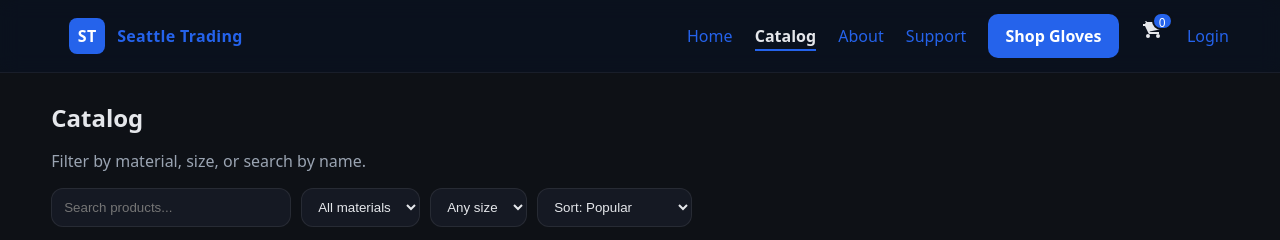
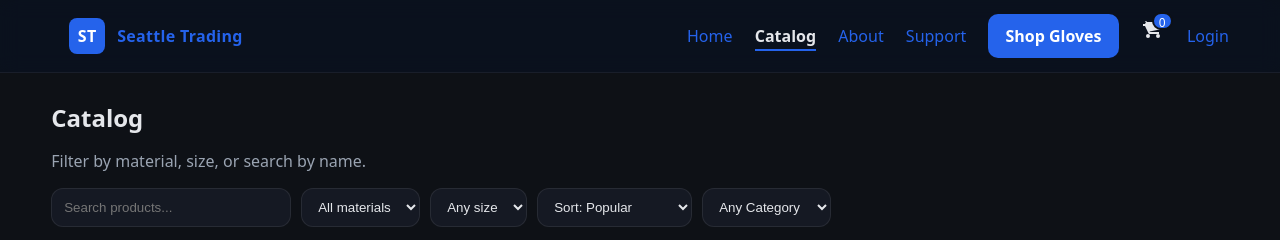
Before and after one commit to KyvinL/Seattle-Trading-Website, a plain HTML site: page catalog.html in a window 1280 px wide. Shown: the top 240 px of the page. Drawn offline with Linux system fonts and the light colour scheme.

Commit message:
Update site layout & styles

```diff
--- a/catalog.html
+++ b/catalog.html
@@ -71,6 +71,12 @@
           <option value="price-asc">Price: Low to High</option>
           <option value="price-desc">Price: High to Low</option>
         </select>
+        <select id="category" class="select" onchange="renderCatalog()">
+          <option value="all">Any Category</option>
+          <option>Medical</option>
+          <option>Industrial</option>
+          <option>Chemo Rated</option>
+        </select>
       </div>
       <div id="catalog-grid" class="grid"></div>
     </section>
--- a/js/app.js
+++ b/js/app.js
@@ -113,12 +113,14 @@ function renderCatalog() {
   const q        = (getQuery('#search')?.value || '').toLowerCase();
   const material = getQuery('#material')?.value || 'all';
   const size     = getQuery('#size')?.value || 'all';
+  const category = getQuery('#category')?.value || 'all';
   const sort     = getQuery('#sort')?.value || 'pop';
 
   let list = PRODUCTS.filter(p => {
     const matchesQ    = p.name.toLowerCase().includes(q);
     const matchesMat  = material === 'all' || p.material === material;
     const matchesSize = size === 'all' || p.size.includes(size);
+    const matchesCategory = category === 'all' || p.category === category;
     return matchesQ && matchesMat && matchesSize;
   });
 
```
